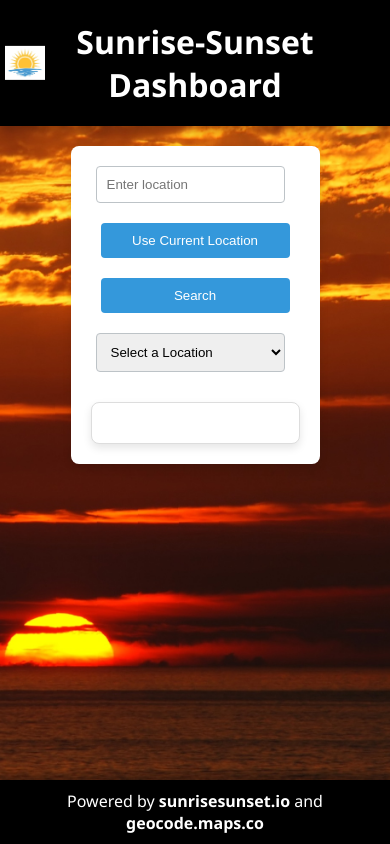
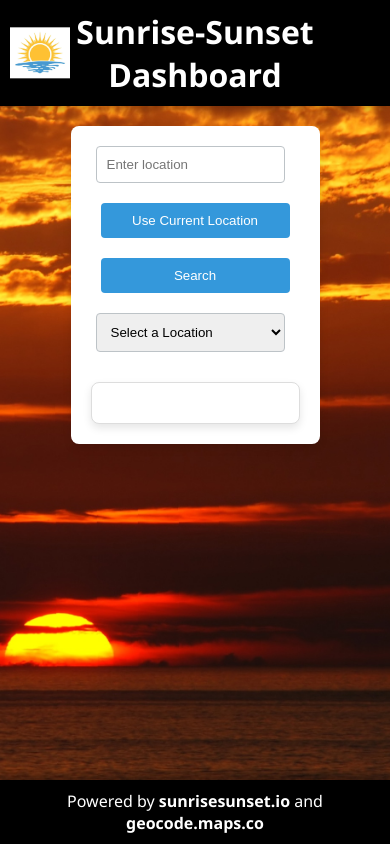
Before and after one commit to RohithNayak9/ITMD541-6, a plain HTML site: page index.html in a window 390 px wide. Drawn offline with Linux system fonts and the light colour scheme.

Commit message:
Update styles.css

```diff
--- a/styles.css
+++ b/styles.css
@@ -249,15 +249,12 @@ body {
 @media screen and (max-width: 768px) {
     header {
         padding: 10px;
-    }
-
-    header {
-        padding: 20px;
+        font-size: 16px; /* Adjust the font size as needed */
     }
 
     #logo {
-        max-width: 40px; /* Adjust the width as needed */
-        left: 5px;
+        max-width: 60px; /* Adjust the width as needed */
+        left: 10px;
     }
 
     #locationForm {
```
